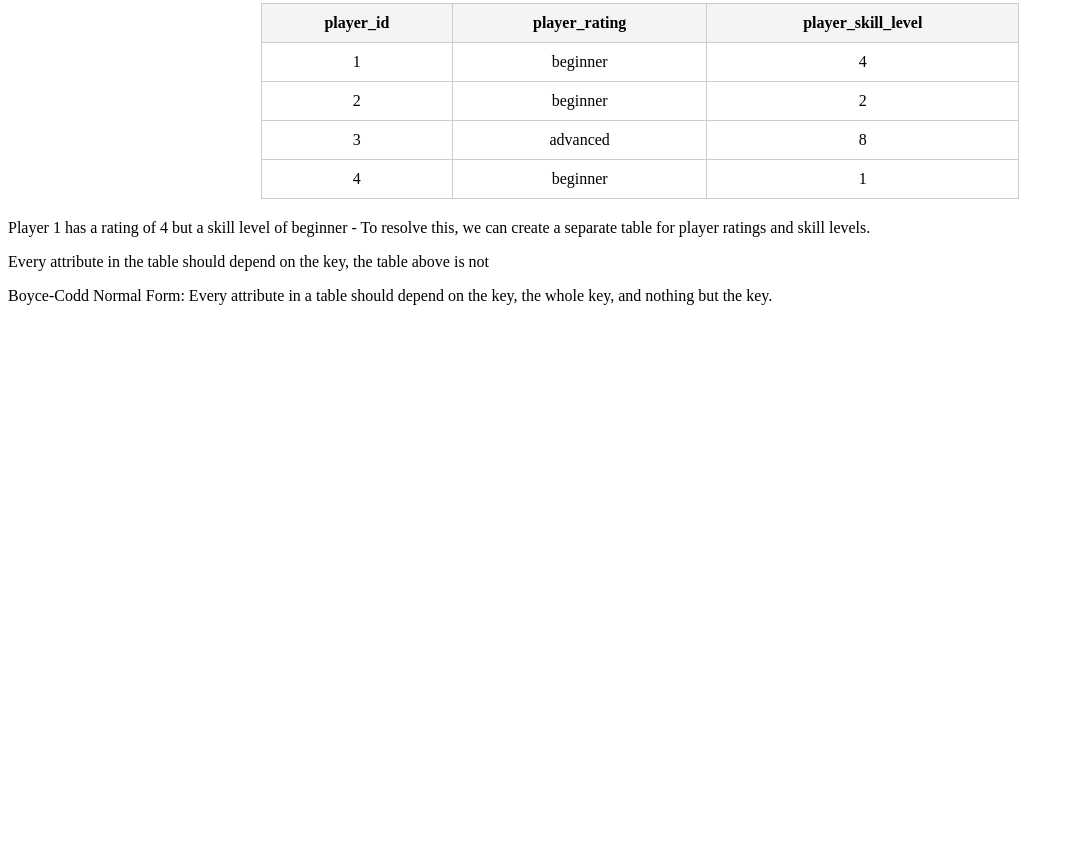
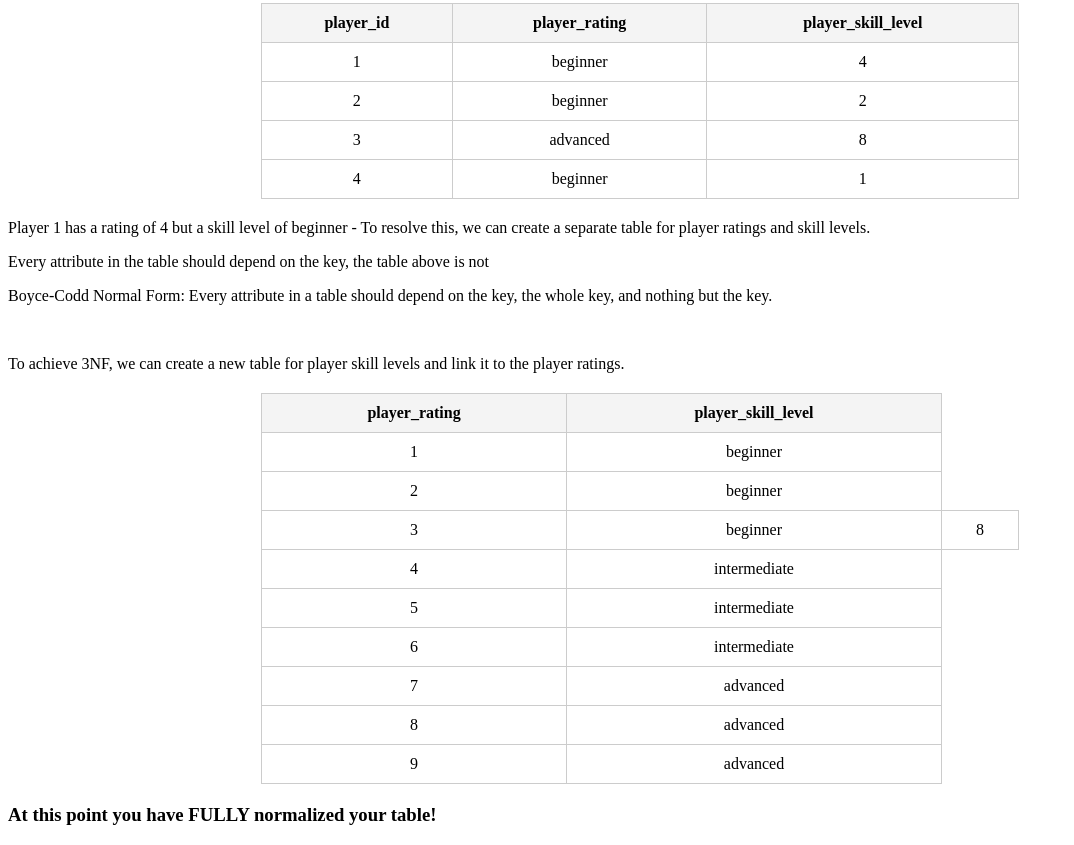
Before and after one commit to 7daytheory/db-normalization, a plain HTML site: page index.html in a window 1280 px wide. Shown: the part 2018-2863 px from the top of the page, without its empty margins (0-1074 px from the left). Before the commit the page ends 2339 px from the top, so only its background shows below. Drawn offline with Linux system fonts and the light colour scheme.

Commit message:
3NF - Created an example table

```diff
--- a/index.html
+++ b/index.html
@@ -243,6 +243,58 @@
    <p>Player 1 has a rating of 4 but a skill level of beginner - To resolve this, we can create a separate table for player ratings and skill levels.</p>
    <p>Every attribute in the table should depend on the key, the table above is not</p>
    <p>Boyce-Codd Normal Form: Every attribute in a table should depend on the key, the whole key, and nothing but the key.</p>
+    <br>
+   <p>To achieve 3NF, we can create a new table for player skill levels and link it to the player ratings.</p>
+   <table>
+        <thead>
+            <tr>
+                <th>player_rating</th>
+                <th>player_skill_level</th>
+            </tr>
+            </thead>
+             <tbody>
+      <tr>
+        <td>1</td>
+        <td>beginner</td>
+      </tr>
+      <tr>
+        <td>2</td>
+        <td>beginner</td>
+      </tr>
+      <tr>
+        <td>3</td>
+        <td>beginner</td>
+        <td>8</td>
+      </tr>
+      <tr>
+        <td>4</td>
+        <td>intermediate</td>
+      </tr>
+       <tr>
+        <td>5</td>
+        <td>intermediate</td>
+      </tr>
+       <tr>
+        <td>6</td>
+        <td>intermediate</td>
+      </tr>
+       <tr>
+        <td>7</td>
+        <td>advanced</td>
+      </tr>
+       <tr>
+        <td>8</td>
+        <td>advanced</td>
+      </tr>
+       <tr>
+        <td>9</td>
+        <td>advanced</td>
+      </tr>
+    </tbody>
+    </table>
+
+   <h3>At this point you have FULLY normalized your table!</h3>
+
 
 </body>
 </html>
```
